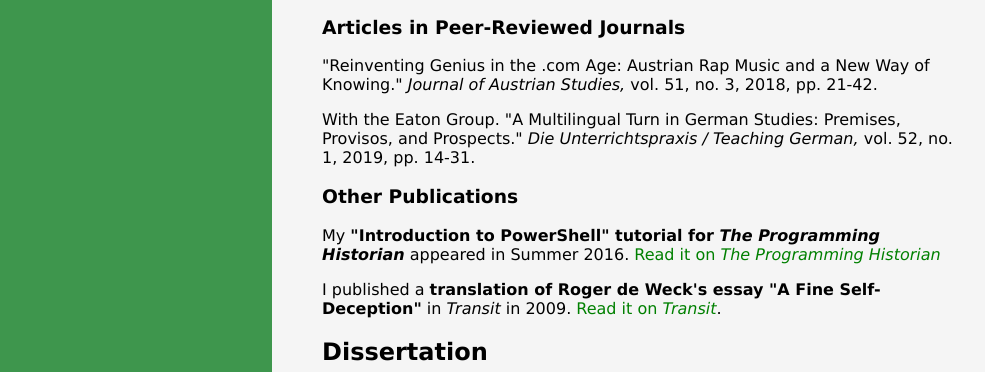
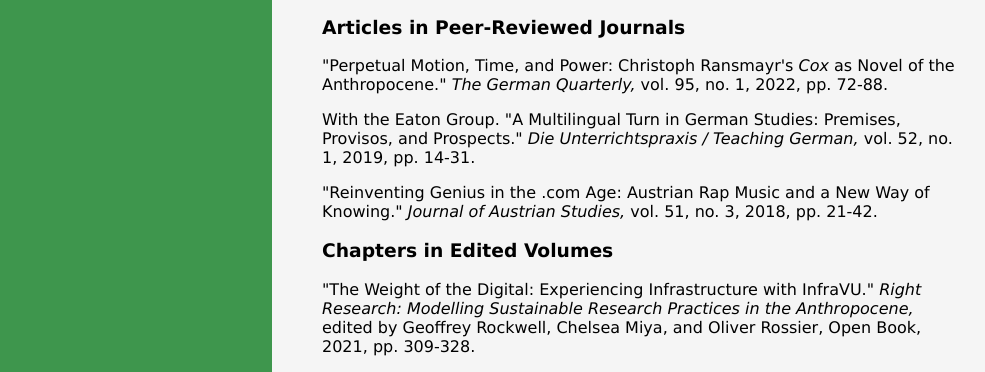
Before and after one commit to tedawson/tedawson.github.io, a plain HTML site: page research.html in a window 1280 px wide. Shown: the part 399-771 px from the top of the page, without its empty margins (28-1013 px from the left). Drawn offline with Linux system fonts and the light colour scheme.

Commit message:
add recent stuff

```diff
--- a/research.html
+++ b/research.html
@@ -28,10 +28,13 @@
 
 <h2>Publications</h2>
 <h3>Articles in Peer-Reviewed Journals</h3>
+<p>&quotPerpetual Motion, Time, and Power: Christoph Ransmayr's <em>Cox</em> as Novel of the Anthropocene.&quot <em>The German Quarterly,</em> vol. 95, no. 1, 2022, pp. 72-88.</p>
+<p>With the Eaton Group. &quotA Multilingual Turn in German Studies: Premises, Provisos, and Prospects.&quot <em>Die Unterrichtspraxis / Teaching German,</em> vol. 52, no. 1, 2019, pp. 14-31.</p>
 <p>&quotReinventing Genius in the .com Age: Austrian Rap Music and a New Way of Knowing.&quot <em>Journal of Austrian Studies,</em> vol. 51, no. 3, 2018, pp. 21-42.</p>
-<p>With the Eaton Group. &quotA Multilingual Turn in German Studies: Premises, Provisos, and Prospects.&quot <em>Die Unterrichtspraxis / Teaching German,</em> vol. 52, no. 1, 2019, pp. 14-31.</p>
 
-<!--<h3>Chapters in Edited Volumes</h3>-->
+
+<h3>Chapters in Edited Volumes</h3>
+<p>&quotThe Weight of the Digital: Experiencing Infrastructure with InfraVU.&quot <em>Right Research: Modelling Sustainable Research Practices in the Anthropocene,</em> edited by Geoffrey Rockwell, Chelsea Miya, and Oliver Rossier, Open Book, 2021, pp. 309-328.</p>
 
 <h3>Other Publications</h3>
 <p>My <strong>"Introduction to PowerShell" tutorial for <em>The Programming Historian</em></strong> appeared in Summer 2016.
```
